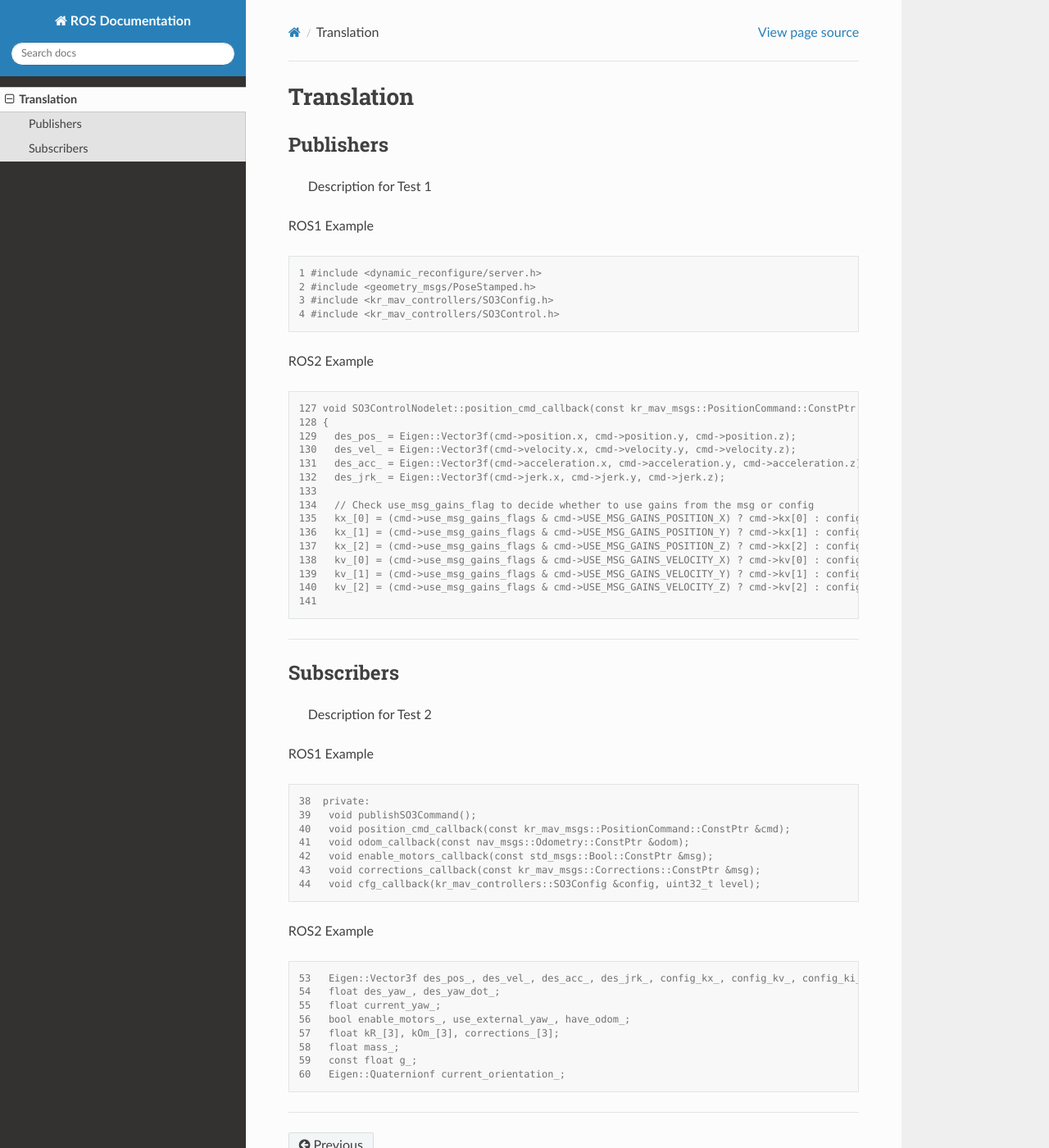
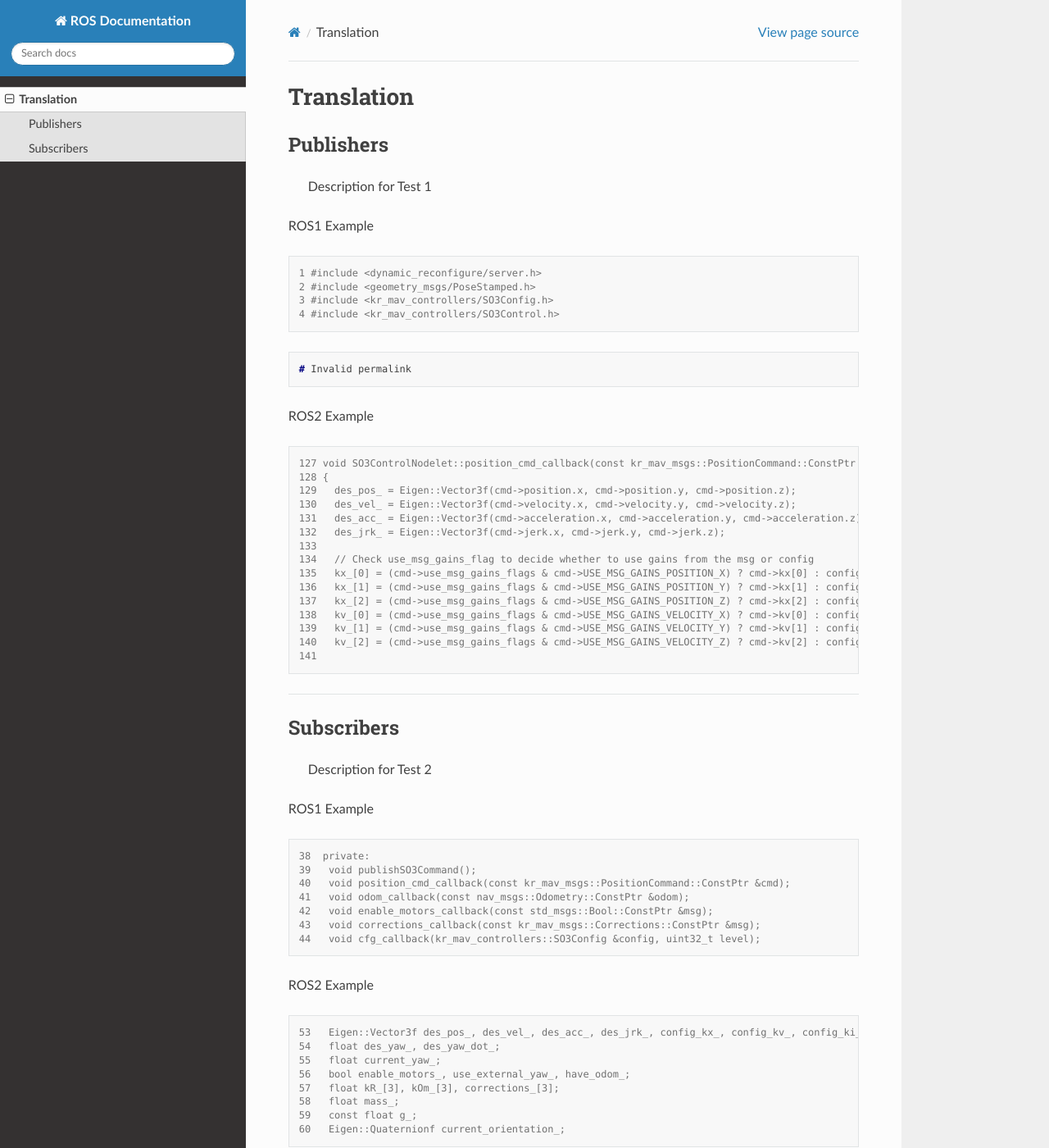
Before and after one commit to jerewang2/ROS1-to-ROS2, a Sphinx documentation site: the page built from docs/source/translation.rst, in a window 1280 px wide and 1400 px high. Shown: the whole window at 82% size. Built offline with Sphinx 7.4.7 and the Read the Docs theme 3.1.0, drawn with Linux system fonts in a browser that asks for light colours.

Commit message:
Auto-update translation.rst from CSV

```diff
--- a/docs/source/translation.rst
+++ b/docs/source/translation.rst
@@ -16,6 +16,10 @@ ROS1 Example
    2 #include <geometry_msgs/PoseStamped.h>
    3 #include <kr_mav_controllers/SO3Config.h>
    4 #include <kr_mav_controllers/SO3Control.h>
+
+.. code-block:: console
+
+   # Invalid permalink
 
 ROS2 Example
 
@@ -71,4 +75,8 @@ ROS2 Example
    59   const float g_;
    60   Eigen::Quaternionf current_orientation_;
 
+.. code-block:: console
+
+   # Invalid permalink
+
 ===========
```
